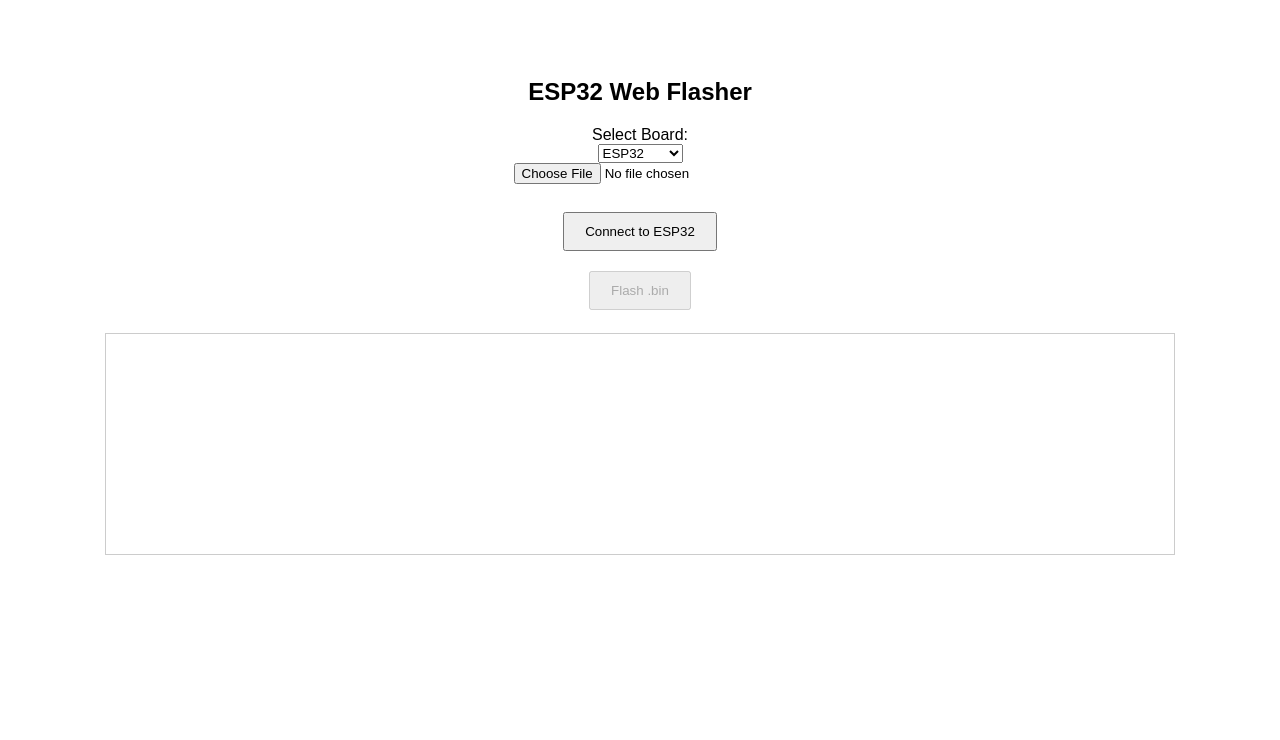
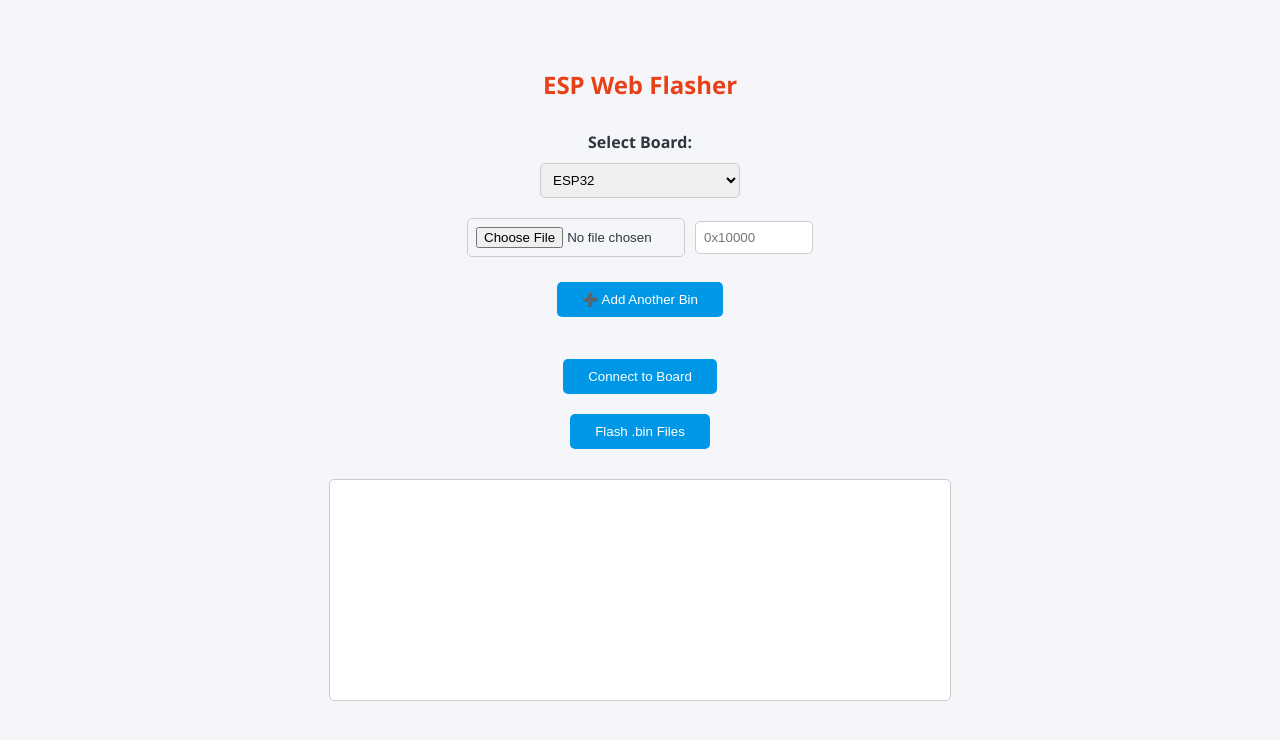
Before and after one commit to esp32king/esp32king.github.io, a plain HTML site: page index.html in a window 1280 px wide. Drawn offline with Linux system fonts and the light colour scheme.

Commit message:
Update index.html

```diff
--- a/index.html
+++ b/index.html
@@ -3,74 +3,173 @@
 <head>
 <meta charset="UTF-8">
 <meta name="viewport" content="width=device-width, initial-scale=1.0">
-<title>ESP32 Web Flasher</title>
+<title>ESP Web Flasher</title>
 <script src="https://cdn.jsdelivr.net/gh/espressif/web-flasher@main/web-flasher.js"></script>
 <style>
-  body { font-family: sans-serif; display: flex; flex-direction: column; align-items: center; padding: 50px; }
-  button { padding: 10px 20px; margin: 10px; }
+  body {
+    font-family: 'Segoe UI', Tahoma, Geneva, Verdana, sans-serif;
+    display: flex;
+    flex-direction: column;
+    align-items: center;
+    padding: 40px;
+    background: #f5f6fa;
+    color: #2f3640;
+  }
+
+  h2 {
+    color: #e84118;
+    margin-bottom: 20px;
+  }
+
+  label {
+    font-weight: bold;
+    margin-top: 10px;
+  }
+
+  select, input[type="file"], input[type="text"] {
+    margin: 10px 0;
+    padding: 8px;
+    border-radius: 5px;
+    border: 1px solid #ccc;
+    width: 200px;
+  }
+
+  button {
+    padding: 10px 25px;
+    margin: 10px;
+    background-color: #0097e6;
+    color: white;
+    border: none;
+    border-radius: 5px;
+    cursor: pointer;
+    transition: 0.3s;
+  }
+
+  button:hover {
+    background-color: #00a8ff;
+  }
+
+  #log {
+    border: 1px solid #ccc;
+    padding: 10px;
+    width: 90%;
+    max-width: 600px;
+    height: 200px;
+    overflow: auto;
+    background: #fff;
+    border-radius: 5px;
+    margin-top: 20px;
+    white-space: pre-wrap;
+  }
+
+  .file-entry {
+    display: flex;
+    align-items: center;
+    gap: 10px;
+    margin-bottom: 5px;
+  }
+
+  .file-entry input[type="text"] {
+    width: 100px;
+  }
 </style>
 </head>
 <body>
 
-<h2>ESP32 Web Flasher</h2>
+<h2>ESP Web Flasher</h2>
 
-<!-- Board Selection -->
 <label>Select Board:</label>
 <select id="board">
   <option value="esp32">ESP32</option>
   <option value="esp32s2">ESP32-S2</option>
   <option value="esp32c3">ESP32-C3</option>
+  <option value="esp8266">ESP8266</option>
 </select>
 
-<!-- Bin Upload -->
-<input type="file" id="file" accept=".bin" />
+<!-- Multiple Bin Uploads -->
+<div id="files-container">
+  <div class="file-entry">
+    <input type="file" class="file" accept=".bin" />
+    <input type="text" class="address" placeholder="0x10000" />
+  </div>
+</div>
+<button id="add-file">➕ Add Another Bin</button>
 <br>
 
-<button id="connect">Connect to ESP32</button>
-<button id="flash" disabled>Flash .bin</button>
+<button id="connect">Connect to Board</button>
+<button id="flash" disabled>Flash .bin Files</button>
 
-<pre id="log" style="border:1px solid #ccc; padding:10px; width:90%; height:200px; overflow:auto;"></pre>
+<pre id="log"></pre>
 
 <script>
 let port;
-let fileData;
+let filesData = [];
+
+// Add another file input
+document.getElementById('add-file').addEventListener('click', () => {
+  const container = document.getElementById('files-container');
+  const div = document.createElement('div');
+  div.className = 'file-entry';
+  div.innerHTML = `<input type="file" class="file" accept=".bin" />
+                   <input type="text" class="address" placeholder="0x10000" />`;
+  container.appendChild(div);
+});
 
 // Connect Button
 document.getElementById('connect').addEventListener('click', async () => {
   try {
     port = await navigator.serial.requestPort();
     await port.open({ baudRate: 115200 });
-    log("✅ Connected to ESP32!");
+    log("✅ Connected to board!");
     document.getElementById('flash').disabled = false;
   } catch (err) {
     log("❌ Connection failed: " + err);
   }
 });
 
-// File upload
-document.getElementById('file').addEventListener('change', (e) => {
-  const file = e.target.files[0];
-  if(file){
-    const reader = new FileReader();
-    reader.onload = () => { fileData = new Uint8Array(reader.result); }
-    reader.readAsArrayBuffer(file);
-    log("📂 File ready: " + file.name);
+// Prepare files
+document.getElementById('flash').addEventListener('click', async () => {
+  if(!port){
+    log("⚠️ Connect to board first.");
+    return;
   }
-});
 
-// Flash Button
-document.getElementById('flash').addEventListener('click', async () => {
-  if(!port || !fileData){
-    log("⚠️ Connect port and select a file first.");
+  // Collect files and addresses
+  const entries = document.querySelectorAll('.file-entry');
+  filesData = [];
+  for(const entry of entries){
+    const fileInput = entry.querySelector('.file');
+    const addressInput = entry.querySelector('.address');
+    const file = fileInput.files[0];
+    const addr = addressInput.value.trim();
+    if(file && addr){
+      const reader = new FileReader();
+      await new Promise((res, rej) => {
+        reader.onload = () => {
+          filesData.push({ data: new Uint8Array(reader.result), address: addr });
+          log(`📂 File ready: ${file.name} at ${addr}`);
+          res();
+        }
+        reader.onerror = () => rej("File read error");
+        reader.readAsArrayBuffer(file);
+      });
+    }
+  }
+
+  if(filesData.length === 0){
+    log("⚠️ No valid files selected.");
     return;
   }
 
   log("⚡ Flashing started...");
 
-  // Using espressif WebFlasher library
   try{
-    await webFlasher.flashESP32(port, fileData);
-    log("✅ Flashing complete!");
+    for(const f of filesData){
+      // Using espressif WebFlasher library
+      await webFlasher.flashESP32(port, f.data, parseInt(f.address, 16));
+      log(`✅ Flashed ${f.address}`);
+    }
+    log("🎉 Flashing complete!");
     await port.close();
   } catch(err){
     log("❌ Flash failed: " + err);
```
